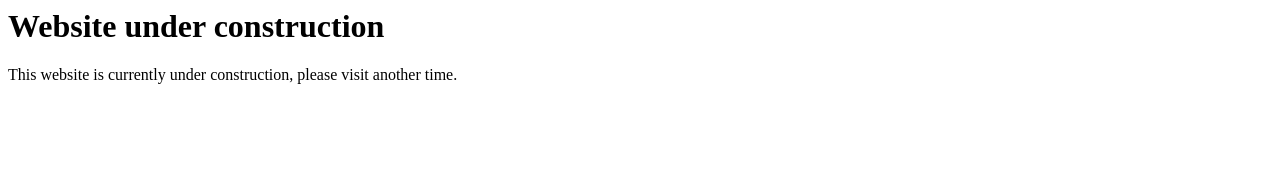
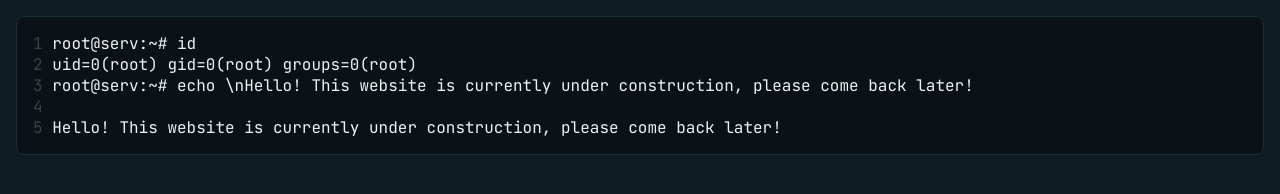
Before and after one commit to deadshxll/shxllshock.github.io, a plain HTML site: page index.html in a window 1280 px wide. Drawn offline with Linux system fonts and the light colour scheme.

Commit message:
Style update

```diff
--- /dev/null
+++ b/index.css
@@ -0,0 +1,25 @@
+@import url('https://fonts.googleapis.com/css2?family=JetBrains+Mono&display=swap');
+
+body {
+    background-color: #0f1c23;
+}
+
+* {
+    padding: 0; margin: 0;
+    color: #f1f1f1;
+    font-family: 'JetBrains Mono', monospace;
+    font-weight: 200;
+}
+
+.code-block {
+    color: #7d807f;
+    margin: 1em;
+    padding: 1em;
+    border-radius: .5em;
+    border: #192f35 1px solid;
+    background-color: #0a1217;
+}
+
+.ln {
+    color: #3f4241;
+}
--- a/index.html
+++ b/index.html
@@ -1,9 +1,19 @@
-<html>
+<!DOCTYPE html>
+<html lang="en">
 	<head>
-		<title>Shellshock</title>
+		<title># whoami</title>
+		<link rel="stylesheet" href="index.css">
+
+
+		<script src="titlebar.js"></script>
 	</head>
-	<body>
-		<h1>Website under construction</h1>
-		<p>This website is currently under construction, please visit another time.</p>
+	<body id="#app">
+		<section class="code-block">
+			<p><span class="ln">1 </span>root@serv:~# id</p>
+			<p><span class="ln">2 </span>uid=0(root) gid=0(root) groups=0(root)</p>
+			<p><span class="ln">3 </span>root@serv:~# echo \nHello! This website is currently under construction, please come back later!</p>
+			<p><span class="ln">4 </span</p>
+			<p><span class="ln">5 </span>Hello! This website is currently under construction, please come back later!</p>
+		</section>
 	</body>
 </html>
--- /dev/null
+++ b/titlebar.js
@@ -0,0 +1,7 @@
+let titleList = ["# whoami", "root"]
+
+let i = 0;
+setInterval(function () {
+    document.title = titleList[i];
+    i = (i + 1) % titleList.length;
+}, 1500);
```
Also changed, not shown: 1 other file.
